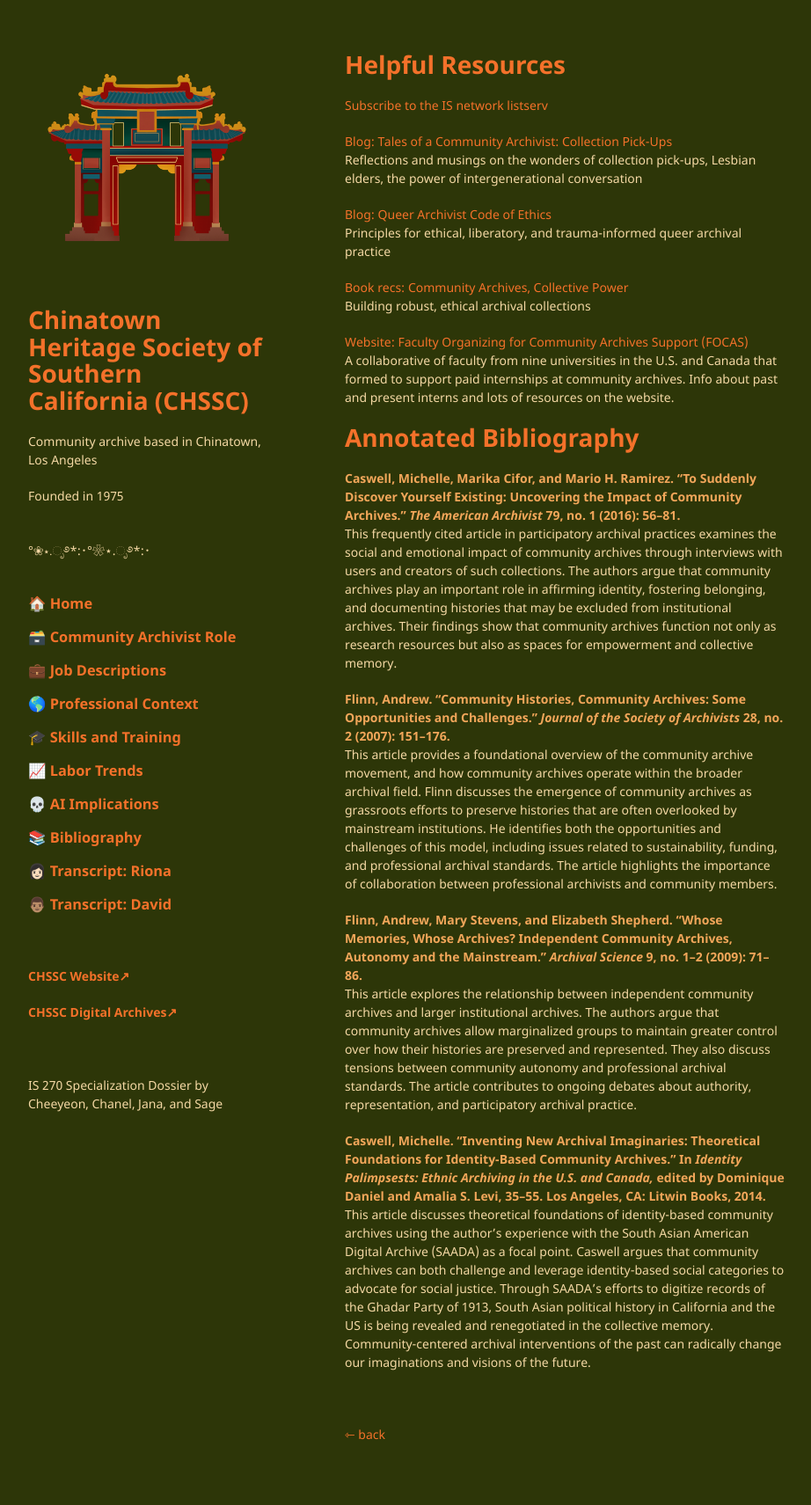
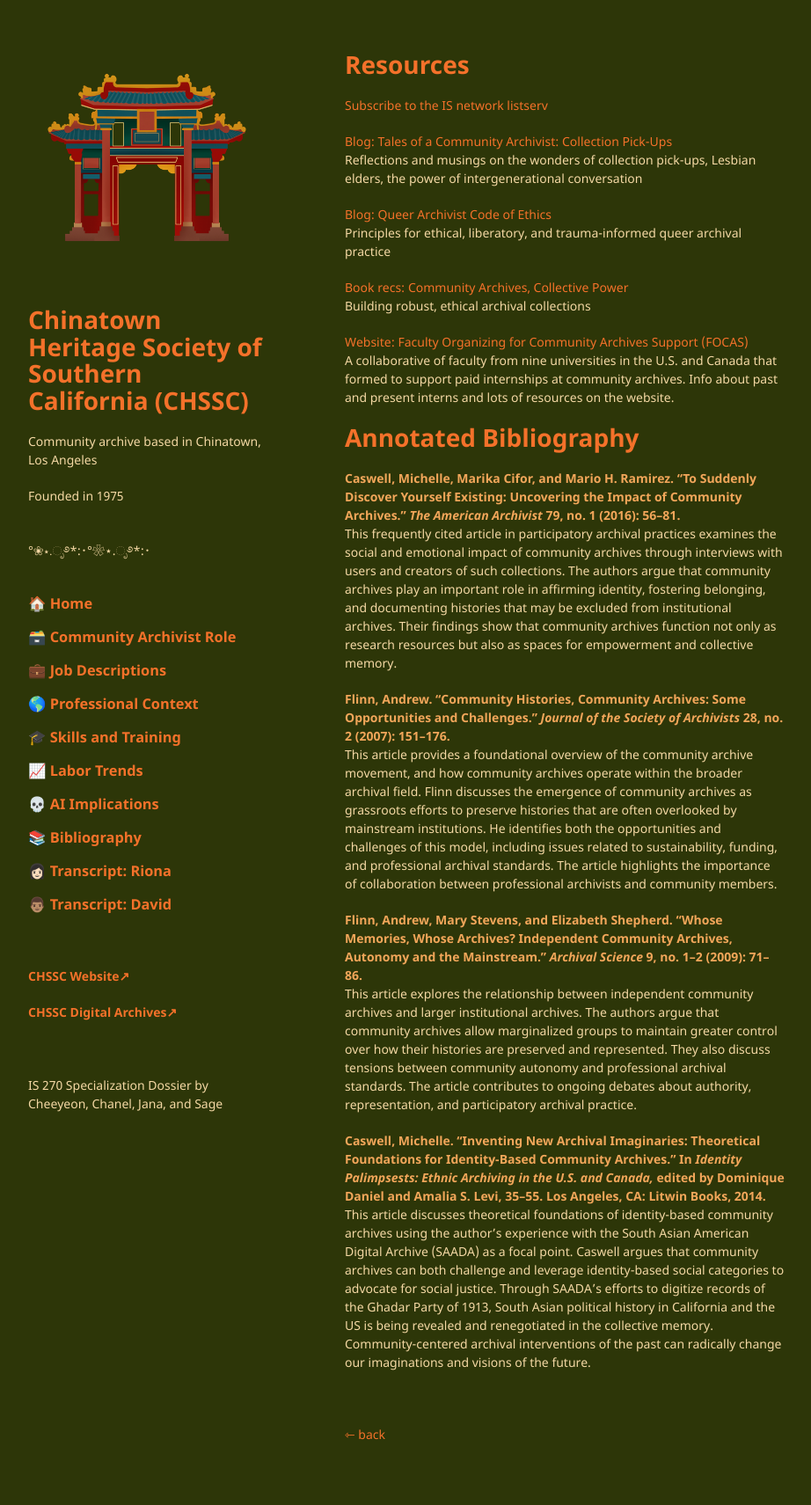
Before and after one commit to chaanelly/IS270-CHSSC, a Jekyll site: the page built from pages/annotated-biblio.md, in a window 1280 px wide. Shown: the whole page at 88% size, without its empty margins (178-1100 px from the left). Built offline with Jekyll 4.4.1, drawn with Linux system fonts in a browser that asks for light colours; our own code applies the rules of GitHub Pages for plain Markdown files.

Commit message:
Update annotated-biblio.md

```diff
--- a/pages/annotated-biblio.md
+++ b/pages/annotated-biblio.md
@@ -1,4 +1,4 @@
-# Helpful Resources
+# Resources
 
 [Subscribe to the IS network listserv](https://lists.gseis.ucla.edu/sympa/subscribe/is-network)
 
```
